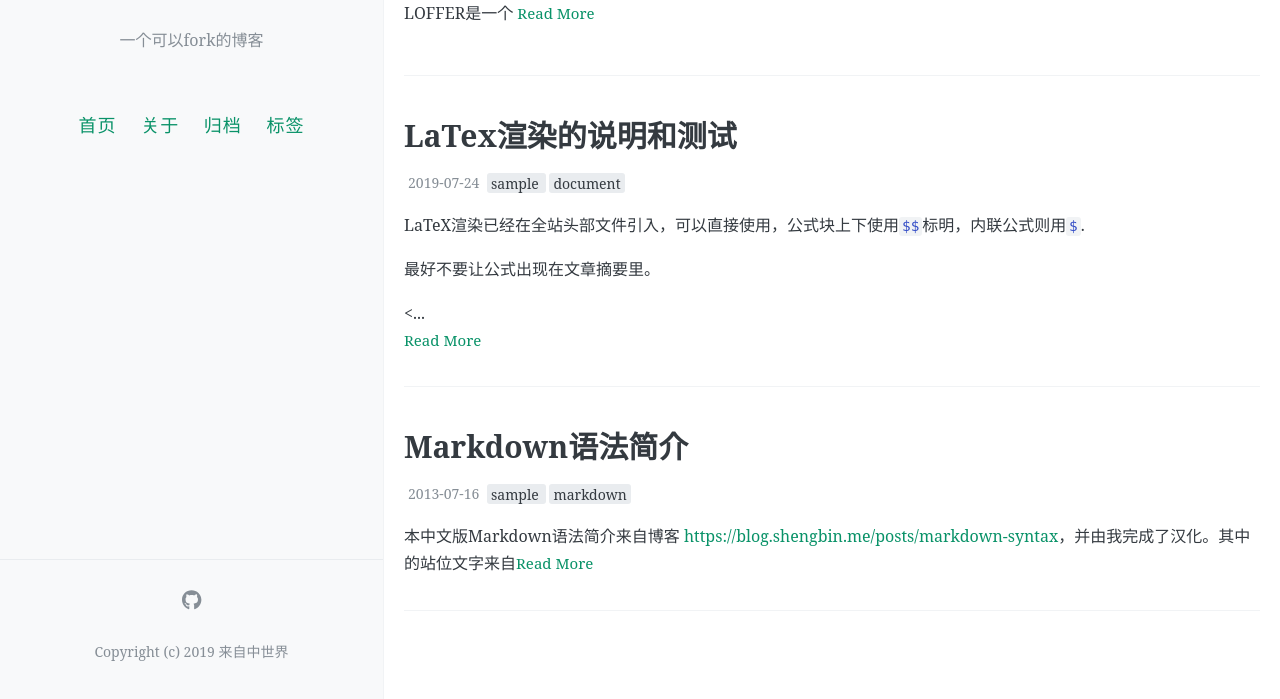
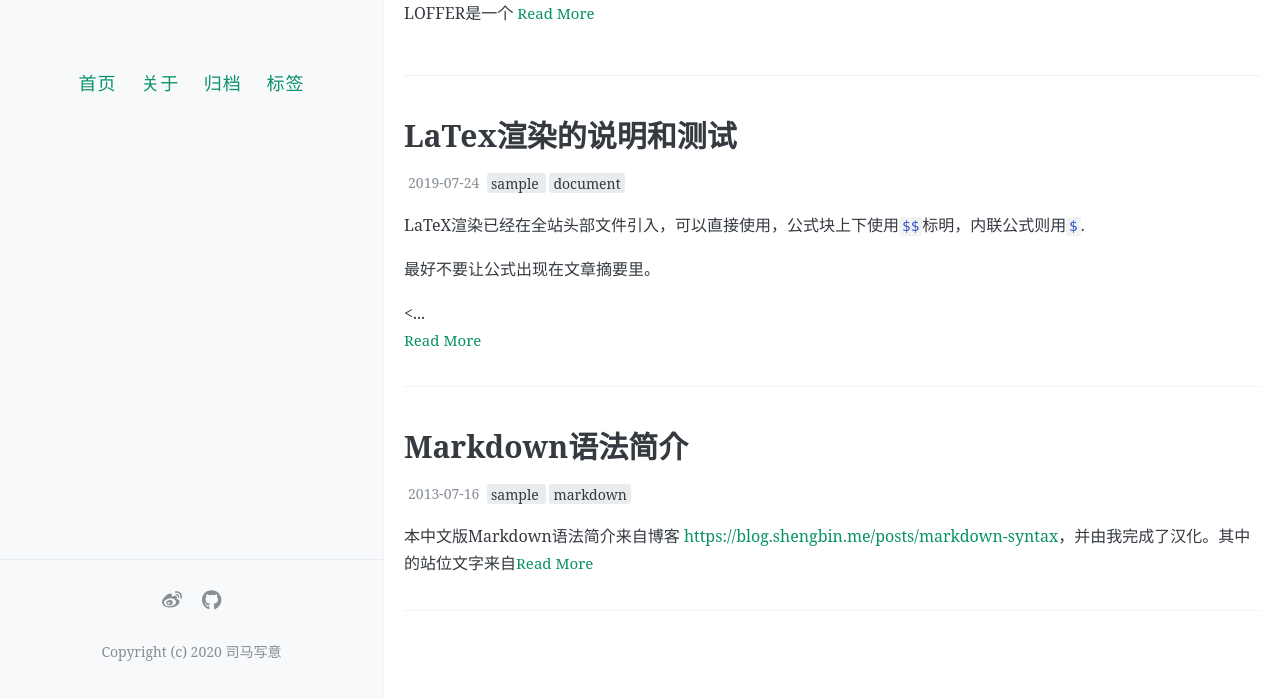
Before and after one commit to ligeiali92/abandoned-church, a Jekyll site: the page built from index.html, in a window 1280 px wide and 1037 px high. Shown: the part 338-1037 px from the top of the window. Built offline with Jekyll 4.4.1, drawn with Linux system fonts in a browser that asks for light colours; the list of posts is cut into pages by our own code; comment, search, counter and statistics services are not loaded.

Commit message:
Update _config.yml

```diff
--- a/_config.yml
+++ b/_config.yml
@@ -7,8 +7,8 @@
 # 井号后面的文字是说明文档，不会被程序读取。
 
 # 描述/签名
-name: LOFFER
-description: 一个可以fork的博客
+name: 废教堂
+description:
 
 # 输入你的网站域名（如果你没有添加自己的域名，而是直接用GitHub pages分配的域名的话可以省略）
 url:
@@ -16,7 +16,7 @@ url:
 # 添加你的博客的二级域名，一般来说是你的repository名
 # 如果你的博客的URL是：(http://yourusername.github.io/repository-name)
 # 那么就写成 "/repository-name"
-baseurl: /LOFFER
+baseurl: /abandoned-church
 
 
 #
@@ -49,7 +49,7 @@ excerpt_separator: <!-- more -->
 
 # 你的社交网络链接，它们会作为图标出现在你的网站页脚中，可选填写
 footer-links:
-  weibo:  #请输入你的微博个性域名 https://www.weibo.com/<thispart>
+  weibo: https://www.weibo.com/ligeia_li
   behance: # https://www.behance.net/<>
   dribbble: # https://dribbble.com/<>
   email: #youremailaddress@mail.com
@@ -66,7 +66,7 @@ footer-links:
   youtube: # channel/<your_long_string> or user/<user-name>
 
 # 站点页脚的文字
-footer-text: Copyright (c) 2019 来自中世界
+footer-text: Copyright (c) 2020 司马写意
 
 #
 # 评论，注意，请不要同时添加多种不同的评论区
```
